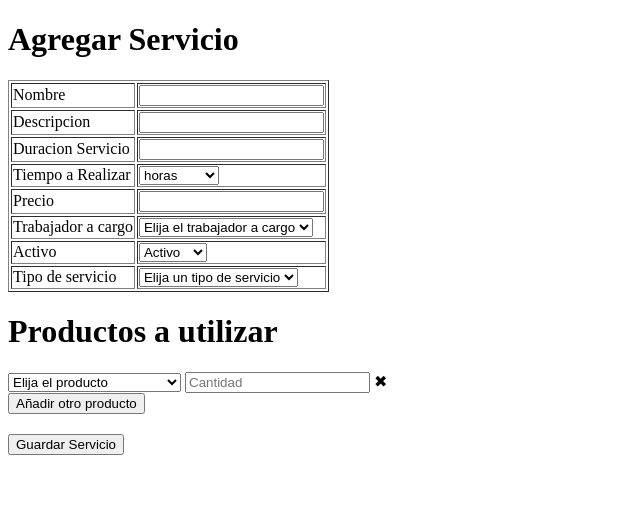
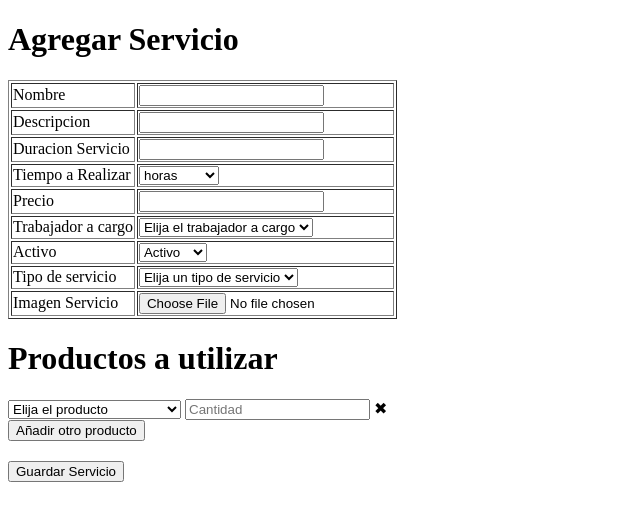
Before and after one commit to Organizacion-salon-belleza-TP7/proyecto_final_7, a PHP site: page /vista/vista_adm/servicios_combos/vista_agregar_servicio_adm.php in a window 1280 px wide. Shown: the top 521 px of the page, without its empty margins (0-640 px from the left). Run offline with PHP 8.4, Linux system fonts and the light colour scheme; data comes from the database, SQL or seed files in the repository.

Commit message:
termine la landing page ahora solo queda ponerle imagenes a los servicios

```diff
--- a/controlador/controladores_adm/servicios_combos/controlador_inicio_adm.php
+++ b/controlador/controladores_adm/servicios_combos/controlador_inicio_adm.php
@@ -67,13 +67,15 @@
         $trabajador_cargo = $_POST['trabajador_cargo'];
         $activo = ($_POST['activo'] === 'activo') ? 1 : 0;
         $tipo_servicio = $_POST['tipo_servicio'];
+        $imagen = $_FILES['imagen_servicio'];
+        $nombre_imagen = basename($_FILES['imagen_servicio']['name']);
 
         $productos_usados = $_POST['productos'];
         $cantidad_usada = $_POST['cantidades'];
 
         $servicio_modelo = new servicios($conn);
 
-        $id_servicio_insertado = $servicio_modelo->agregar_servicio($nombre, $descripcion, $duracion, $tiempo_servicio, $precio, $trabajador_cargo, $activo,$tipo_servicio);
+        $id_servicio_insertado = $servicio_modelo->agregar_servicio($nombre, $descripcion, $duracion, $tiempo_servicio, $precio, $trabajador_cargo, $activo,$tipo_servicio,$imagen,$nombre_imagen);
 
         if($id_servicio_insertado){
             $servicio_modelo->agregar_productos_usados_servicio($id_servicio_insertado,$productos_usados,$cantidad_usada);
--- a/modelo/modelo_adm/servicios_combos/modelo_inicio_adm.php
+++ b/modelo/modelo_adm/servicios_combos/modelo_inicio_adm.php
@@ -14,7 +14,7 @@ class servicios{
     }
 
     public function mostrar_servicios(){
-        $traer_servicios = "SELECT servicios.id_servicios, servicios.nombre, servicios.descripcion, servicios.duracion,tiempo_servicio.tiempo_servicio, servicios.precio, trabajadores.nombre_trabajador, servicios.activo,tipo_servicio.tipo_servicio
+        $traer_servicios = "SELECT servicios.id_servicios, servicios.nombre, servicios.descripcion, servicios.duracion,tiempo_servicio.tiempo_servicio, servicios.precio, trabajadores.nombre_trabajador, servicios.activo,tipo_servicio.tipo_servicio ,servicios.imagen
         FROM servicios
         INNER JOIN trabajadores_servicios ON trabajadores_servicios.id_servicio = servicios.id_servicios
         INNER JOIN trabajadores
@@ -126,9 +126,24 @@ class servicios{
 
     }
 
-    public function agregar_servicio($nombre_servicio,$descripcion,$duracion,$id_tiempo_servicio,$precio,$id_trabajador,$activo,$tipo_servicio){
-        $insertar_nuevo_servicio = $this->conn->prepare("INSERT INTO servicios(nombre, descripcion, duracion, id_tiempo_servicio, precio ,activo,id_tipo_servicio) VALUES (?,?,?,?,?,?,?)");
-        $insertar_nuevo_servicio->bind_param("ssiiiii",$nombre_servicio,$descripcion,$duracion,$id_tiempo_servicio,$precio,$activo,$tipo_servicio);
+    public function agregar_servicio($nombre_servicio,$descripcion,$duracion,$id_tiempo_servicio,$precio,$id_trabajador,$activo,$tipo_servicio,$imagen,$nombre_imagen){
+        if($imagen && $imagen['error'] === UPLOAD_ERR_OK){
+            $carpeta_destino = ROOT_PATH . "/imagenes/servicios/";
+
+        }
+
+        $ruta_destino = $carpeta_destino . $nombre_imagen;
+
+        if(move_uploaded_file($imagen['tmp_name'],$ruta_destino)){
+            $ruta_imagen = "/imagenes/servicios/" . $nombre_imagen;
+
+        }else{
+            echo "no se pudo enviar la imagen";
+            die();
+        }
+
+        $insertar_nuevo_servicio = $this->conn->prepare("INSERT INTO servicios(nombre, descripcion, duracion, id_tiempo_servicio, precio ,activo,id_tipo_servicio,imagen) VALUES (?,?,?,?,?,?,?,?)");
+        $insertar_nuevo_servicio->bind_param("ssiiiiis",$nombre_servicio,$descripcion,$duracion,$id_tiempo_servicio,$precio,$activo,$tipo_servicio,$nombre_imagen);
 
        if($insertar_nuevo_servicio->execute()){
         $id_servicio_insertado = $this->conn->insert_id;
--- a/vista/vista_adm/servicios_combos/vista_agregar_servicio_adm.php
+++ b/vista/vista_adm/servicios_combos/vista_agregar_servicio_adm.php
@@ -26,7 +26,7 @@
 
     <h1>Agregar Servicio</h1>
     <div>
-        <form action="<?= BASE_URL ?>/controlador/controladores_adm/servicios_combos/controlador_inicio_adm.php" method = "post">
+        <form action="<?= BASE_URL ?>/controlador/controladores_adm/servicios_combos/controlador_inicio_adm.php" method = "post" enctype="multipart/form-data">
             <table border = '1'>
                 <input type="hidden" name="agregar" value="vista_agregar_servicio_adm">
                 <tr>
@@ -107,6 +107,10 @@
                         </select>
                     </td>
                 </tr>
+                <tr>
+                    <td>Imagen Servicio</td>
+                    <td><input type="file" name="imagen_servicio"></td>
+                </tr>
 
 
             </table>
```
Also changed, not shown: pagina_web_landing-(prototipo-2)/prueba_landing.php (+37 -1 lines), vista/vista_adm/servicios_combos/vista_inicio_adm.php (+8 -0 lines), imagenes/servicios/Cortar-el-cabello-Raor-Barber-Studio-Barbershop-Palma-de-Mallorca-1200x800.jpg (renamed from pagina_web_landing-(prototipo-1)/imagenes/Cortar-el-cabello-Raor-Barber-Studio-Barbershop-Palma-de-Mallorca-1200x800.jpg), imagenes/servicios/images.jpg (added), imagenes/servicios/pink-rose-8397370_1280.jpg (added), pagina_web_landing-(prototipo-2)/imagenes/equipo/1718863511411.jpg (added), pagina_web_landing-(prototipo-2)/imagenes/equipo/masajista_empleado.jpg (added), pagina_web_landing-(prototipo-2)/imagenes/images_masaje.jpg (renamed from pagina_web_landing-(prototipo-1)/imagenes/images_masaje.jpg).
